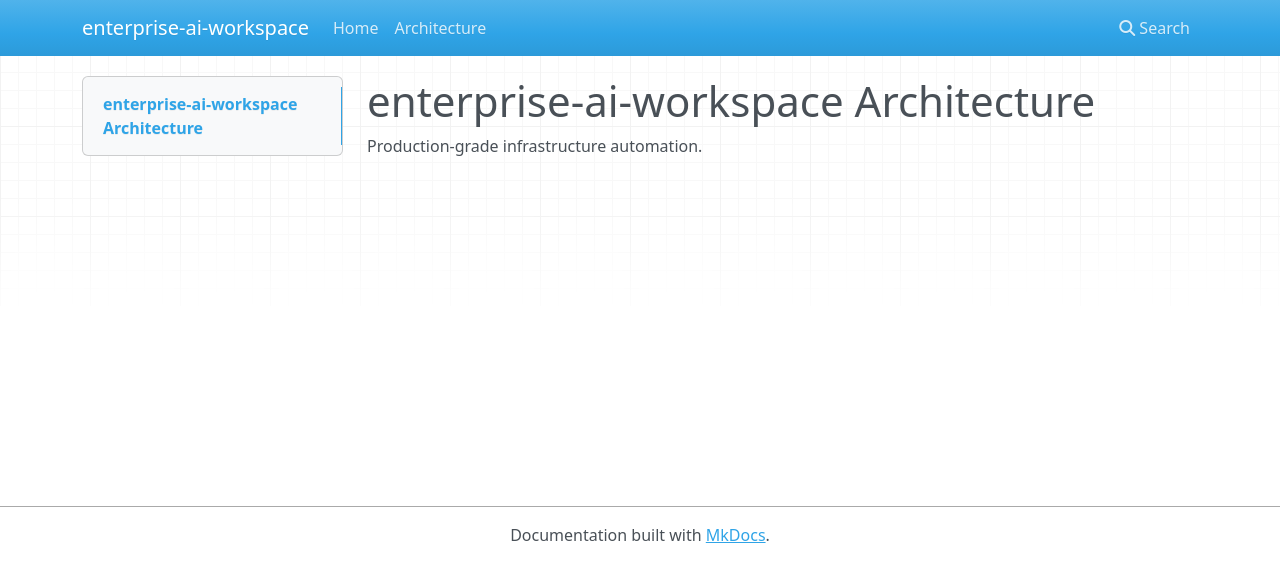
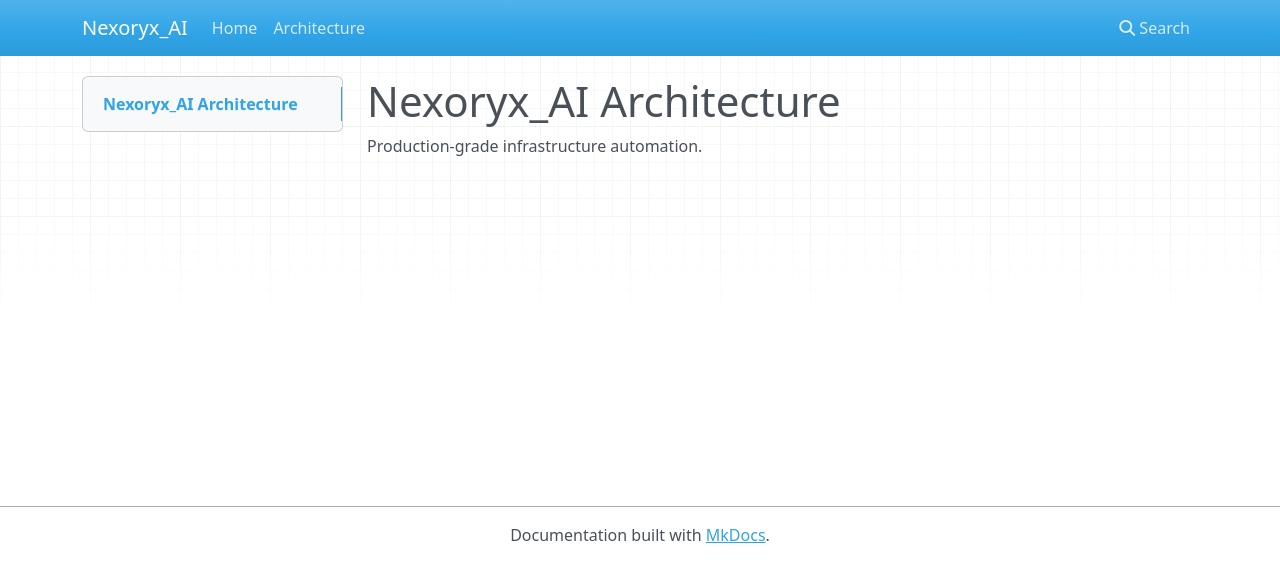
Before and after one commit to bkarankar/Nexoryx_AI, an MkDocs documentation site: the page built from docs/architecture.md, in a window 1280 px wide. Shown: the top 582 px of the page. Built offline with MkDocs 1.6.1, drawn with Linux system fonts in a browser that asks for light colours; nearby versions of some CDN libraries.

Commit message:
Fixed branding and repository URL placeholders

```diff
--- a/CONTRIBUTING.md
+++ b/CONTRIBUTING.md
@@ -1,5 +1,5 @@
 
-# Contributing to enterprise-ai-workspace
+# Contributing to Nexoryx_AI
 
 Contributions are welcome.
 
--- a/GITHUB_UPLOAD.txt
+++ b/GITHUB_UPLOAD.txt
@@ -1,5 +1,5 @@
 1. Create a new repository on GitHub:
-   enterprise-ai-workspace
+   Nexoryx_AI
 
 2. Upload project:
 
@@ -7,7 +7,7 @@
 git add .
 git commit -m "Initial commit"
 git branch -M main
-git remote add origin https://github.com/YOUR_USERNAME/enterprise-ai-workspace.git
+git remote add origin https://github.com/bkarankar/Nexoryx_AI.git
 git push -u origin main
 
 3. Done.
--- a/docs/architecture.md
+++ b/docs/architecture.md
@@ -1,3 +1,3 @@
-# enterprise-ai-workspace Architecture
+# Nexoryx_AI Architecture
 
 Production-grade infrastructure automation.
--- a/mkdocs.yml
+++ b/mkdocs.yml
@@ -1,5 +1,5 @@
 
-site_name: enterprise-ai-workspace
+site_name: Nexoryx_AI
 nav:
   - Home: README.md
   - Architecture: docs/architecture.md
```
Also changed, not shown: examples/deployment-example.md (+1 -1 lines).
